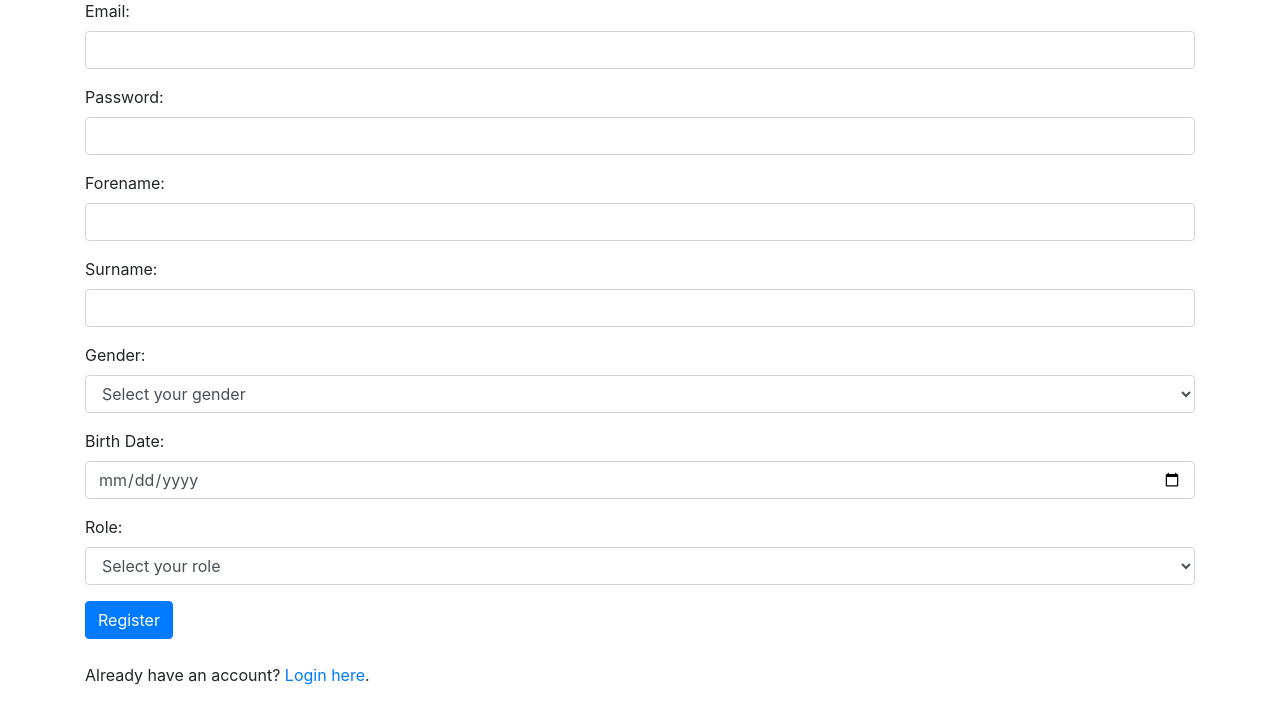
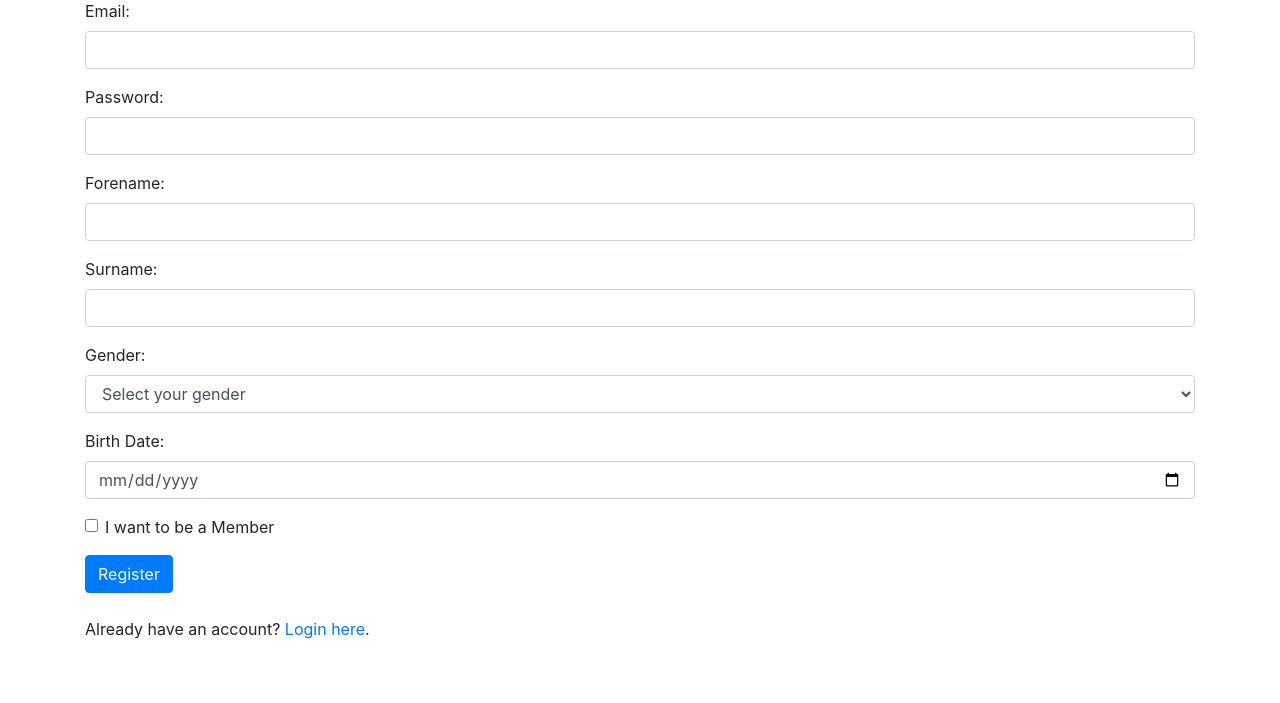
Before and after one commit to uygararas/pool_registration_system, a Flask app: page /register in a window 1280 px wide. Shown: the part 308-1011 px from the top of the page. After the commit the page ends 947 px from the top, so only its background shows below. Run offline with Flask 3, Linux system fonts and the light colour scheme; some libraries are stand-ins or nearby versions.

Commit message:
feat: add exit options for free session

```diff
--- a/app/app.py
+++ b/app/app.py
@@ -55,14 +55,19 @@ def index():
 
 @app.route('/register', methods=['GET', 'POST'])
 def register():
-    if request.method == 'POST' and all(k in request.form for k in ['email', 'password']):
+    if request.method == 'POST' and all(k in request.form for k in ['email', 'password', 'forename', 'surname', 'gender', 'birth_date']):
         email = request.form['email']
         password = request.form['password']
         forename = request.form['forename']
         surname = request.form['surname']
         gender = request.form['gender']
         birth_date = request.form['birth_date']
-        role = request.form['role']
+        is_member = 'is_member' in request.form
+
+        # Retrieve payment details if membership is selected
+        card_number = request.form.get('card_number')
+        expiry_date = request.form.get('expiry_date')
+        cvv = request.form.get('cvv')
 
         cursor = mysql.connection.cursor(MySQLdb.cursors.DictCursor)
 
@@ -73,74 +78,41 @@ def register():
             flash('Account already exists!', 'danger')
             return render_template('register.html')
         else:
-            # Insert into user table
-            cursor.execute('INSERT INTO user (email, password, forename, surname, gender, birth_date) VALUES (%s, %s, %s, %s, %s, %s)',
-                           (email, password, forename, surname, gender, birth_date))
-            mysql.connection.commit()
-
-            # Get the newly created user_id
-            cursor.execute('SELECT user_id FROM user WHERE email = %s', (email,))
-            user = cursor.fetchone()
-            user_id = user['user_id']
-
-            # Depending on role, insert into respective tables
-            if role == 'Employee':
-                salary = request.form.get('salary')
-                emp_date = request.form.get('emp_date')
-                cursor.execute('INSERT INTO employee (user_id, salary, emp_date) VALUES (%s, %s, %s)',
-                               (user_id, salary, emp_date))
+            try:
+                # Insert into user table
+                cursor.execute('INSERT INTO user (email, password, forename, surname, gender, birth_date) VALUES (%s, %s, %s, %s, %s, %s)',
+                               (email, password, forename, surname, gender, birth_date))
                 mysql.connection.commit()
 
-            elif role == 'PoolAdmin':
-                # PoolAdmin is a type of Employee
-                salary = request.form.get('salary')
-                emp_date = request.form.get('emp_date')
-                department = request.form.get('department')
-                cursor.execute('INSERT INTO employee (user_id, salary, emp_date) VALUES (%s, %s, %s)',
-                               (user_id, salary, emp_date))
-                cursor.execute('INSERT INTO pool_admin (user_id, department) VALUES (%s, %s)',
-                               (user_id, department))
+                # Get the newly created user_id
+                cursor.execute('SELECT user_id FROM user WHERE email = %s', (email,))
+                user = cursor.fetchone()
+                user_id = user['user_id']
+
+                # Insert into swimmer table with default swimming level
+                cursor.execute('INSERT INTO swimmer (user_id, swimming_level) VALUES (%s, %s)',
+                               (user_id, 'Beginner'))
                 mysql.connection.commit()
 
-            elif role == 'Lifeguard':
-                salary = request.form.get('salary')
-                emp_date = request.form.get('emp_date')
-                license_no = request.form.get('license_no')
-                cursor.execute('INSERT INTO employee (user_id, salary, emp_date) VALUES (%s, %s, %s)',
-                               (user_id, salary, emp_date))
-                cursor.execute('INSERT INTO lifeguard (user_id, license_no) VALUES (%s, %s)',
-                               (user_id, license_no))
-                mysql.connection.commit()
-
-            elif role == 'Coach':
-                salary = request.form.get('salary')
-                emp_date = request.form.get('emp_date')
-                rank = request.form.get('rank')
-                specialization = request.form.get('specialization')
-                cursor.execute('INSERT INTO employee (user_id, salary, emp_date) VALUES (%s, %s, %s)',
-                               (user_id, salary, emp_date))
-                cursor.execute('INSERT INTO coach (user_id, rank, specialization) VALUES (%s, %s, %s)',
-                               (user_id, rank, specialization))
-                mysql.connection.commit()
-
-            elif role == 'Swimmer':
-                swimming_level = request.form.get('swimming_level')
-                cursor.execute('INSERT INTO swimmer (user_id, swimming_level) VALUES (%s, %s)',
-                               (user_id, swimming_level))
-                mysql.connection.commit()
-
-            elif role == 'Member':
-                # Member is a type of Swimmer
-                swimming_level = request.form.get('swimming_level')
-                free_training_remaining = request.form.get('free_training_remaining', 0)
-                cursor.execute('INSERT INTO swimmer (user_id, swimming_level) VALUES (%s, %s)',
-                               (user_id, swimming_level))
-                cursor.execute('INSERT INTO member (user_id, free_training_remaining) VALUES (%s, %s)',
-                               (user_id, free_training_remaining))
-                mysql.connection.commit()
-
-            flash('You have successfully registered!', 'success')
-            return redirect(url_for('login'))
+                if is_member:
+
+                    # Insert into member table
+                    cursor.execute('INSERT INTO member (user_id, free_training_remaining) VALUES (%s, %s)',
+                                   (user_id, 5))  # Assign default free trainings
+                    mysql.connection.commit()
+
+                    flash('You have successfully registered as a swimmer and become a member!', 'success')
+                else:
+                    flash('You have successfully registered as a swimmer!', 'success')
+
+                return redirect(url_for('login'))
+
+            except Exception as e:
+                mysql.connection.rollback()
+                flash(f'An error occurred during registration: {str(e)}', 'danger')
+                return render_template('register.html')
+            finally:
+                cursor.close()
     return render_template('register.html')
 
 @app.route('/login', methods=['GET', 'POST'])
@@ -1072,6 +1044,62 @@ def swimmer_free_session():
         today = datetime.today().strftime('%Y-%m-%d')
         return render_template('swimmer_free_session.html', pools=pools, today=today)
 
+@app.route('/cancel_free_session/<int:session_id>', methods=['POST'])
+def cancel_free_session(session_id):
+    if 'loggedin' not in session or session.get('role') not in ['Member', 'Swimmer']:
+        flash('Unauthorized access!', 'danger')
+        return redirect(url_for('login'))
+
+    swimmer_id = session['user_id']
+    cursor = mysql.connection.cursor(MySQLdb.cursors.DictCursor)
+
+    try:
+        # Verify that the session is a free session and not completed
+        cursor.execute("""
+            SELECT fs.session_id, b.isCompleted
+            FROM freeSession fs
+            JOIN booking b ON fs.session_id = b.session_id
+            WHERE fs.session_id = %s AND b.swimmer_id = %s
+        """, (session_id, swimmer_id))
+        session_info = cursor.fetchone()
+
+        if not session_info:
+            flash('Session not found or you are not enrolled in this free session.', 'danger')
+            return redirect(url_for('swimmer_homepage'))
+
+        if session_info['isCompleted']:
+            flash('Cannot cancel a session that has already been completed.', 'warning')
+            return redirect(url_for('swimmer_homepage'))
+
+        # Begin Transaction
+        # 1. Remove from booking
+        cursor.execute("""
+            DELETE FROM booking
+            WHERE swimmer_id = %s AND session_id = %s
+        """, (swimmer_id, session_id))
+
+        # 2. Remove from freeSession
+        cursor.execute("""
+            DELETE FROM freeSession
+            WHERE session_id = %s
+        """, (session_id,))
+
+        # 3. Remove from session
+        cursor.execute("""
+            DELETE FROM session
+            WHERE session_id = %s
+        """, (session_id,))
+
+        # Commit Transaction
+        mysql.connection.commit()
+        flash('Free session canceled successfully!', 'success')
+    except Exception as e:
+        mysql.connection.rollback()
+        flash(f'An error occurred while canceling the free session: {str(e)}', 'danger')
+    finally:
+        cursor.close()
+
+    return redirect(url_for('swimmer_homepage'))
 
 @app.route('/swimmer_one_to_one_trainings')
 def swimmer_one_to_one_trainings():
--- a/app/templates/register.html
+++ b/app/templates/register.html
@@ -1,4 +1,4 @@
-<!-- templates/register.html -->
+<!-- app/templates/register.html -->
 {% extends "base.html" %}
 
 {% block title %}Register{% endblock %}
@@ -43,97 +43,45 @@
         <input type="date" class="form-control" name="birth_date" required>
     </div>
 
-    <!-- Role Selection -->
-    <div class="form-group">
-        <label for="role">Role:</label>
-        <select class="form-control" name="role" id="role" required onchange="showRoleFields()">
-            <option value="" disabled selected>Select your role</option>
-            <option value="Employee">Employee</option>
-            <option value="PoolAdmin">Pool Admin</option>
-            <option value="Lifeguard">Lifeguard</option>
-            <option value="Coach">Coach</option>
-            <option value="Swimmer">Swimmer</option>
-            <option value="Member">Member</option>
-        </select>
+    <!-- Membership Checkbox -->
+    <div class="form-group form-check">
+        <input type="checkbox" class="form-check-input" id="is_member" name="is_member" onclick="togglePaymentFields()">
+        <label class="form-check-label" for="is_member">I want to be a Member</label>
     </div>
 
-    <!-- Dynamic Fields Based on Role -->
-    <div id="role-fields"></div>
+    <!-- Payment Information (Initially Hidden) -->
+    <div id="payment-info" style="display: none;">
+        <h4>Membership Payment Details</h4>
+        <div class="form-group">
+            <label for="card_number">Card Number:</label>
+            <input type="text" class="form-control" name="card_number" maxlength="16" pattern="\d{16}" placeholder="1234123412341234">
+        </div>
+        <div class="form-group">
+            <label for="expiry_date">Expiry Date:</label>
+            <input type="month" class="form-control" name="expiry_date">
+        </div>
+        <div class="form-group">
+            <label for="cvv">CVV:</label>
+            <input type="text" class="form-control" name="cvv" maxlength="3" pattern="\d{3}" placeholder="123">
+        </div>
+    </div>
 
     <button type="submit" class="btn btn-primary">Register</button>
 </form>
 <br>
 <p>Already have an account? <a href="{{ url_for('login') }}">Login here</a>.</p>
 
-<!-- JavaScript for dynamic role fields -->
+<!-- JavaScript to Toggle Payment Fields -->
 <script>
-function showRoleFields() {
-    var role = document.getElementById("role").value;
-    var roleFields = document.getElementById("role-fields");
-    roleFields.innerHTML = ""; // Clear previous fields
-
-    if (role === "Employee" || role === "PoolAdmin" || role === "Lifeguard" || role === "Coach") {
-        // Common fields for employees
-        roleFields.innerHTML += `
-            <div class="form-group">
-                <label for="salary">Salary:</label>
-                <input type="number" step="0.01" class="form-control" name="salary" required>
-            </div>
-            <div class="form-group">
-                <label for="emp_date">Employment Date:</label>
-                <input type="date" class="form-control" name="emp_date" required>
-            </div>
-        `;
-    }
-
-    if (role === "PoolAdmin") {
-        roleFields.innerHTML += `
-            <div class="form-group">
-                <label for="department">Department:</label>
-                <input type="text" class="form-control" name="department" required>
-            </div>
-        `;
-    }
-
-    if (role === "Lifeguard") {
-        roleFields.innerHTML += `
-            <div class="form-group">
-                <label for="license_no">License Number:</label>
-                <input type="text" class="form-control" name="license_no" required>
-            </div>
-        `;
-    }
-
-    if (role === "Coach") {
-        roleFields.innerHTML += `
-            <div class="form-group">
-                <label for="rank">Rank:</label>
-                <input type="text" class="form-control" name="rank" required>
-            </div>
-            <div class="form-group">
-                <label for="specialization">Specialization:</label>
-                <input type="text" class="form-control" name="specialization">
-            </div>
-        `;
-    }
-
-    if (role === "Swimmer" || role === "Member") {
-        roleFields.innerHTML += `
-            <div class="form-group">
-                <label for="swimming_level">Swimming Level:</label>
-                <input type="text" class="form-control" name="swimming_level" required>
-            </div>
-        `;
-    }
-
-    if (role === "Member") {
-        roleFields.innerHTML += `
-            <div class="form-group">
-                <label for="free_training_remaining">Free Training Remaining:</label>
-                <input type="number" class="form-control" name="free_training_remaining" value="0" min="0">
-            </div>
-        `;
+function togglePaymentFields() {
+    var isMember = document.getElementById("is_member").checked;
+    var paymentInfo = document.getElementById("payment-info");
+    if (isMember) {
+        paymentInfo.style.display = "block";
+    } else {
+        paymentInfo.style.display = "none";
     }
 }
 </script>
+
 {% endblock %}
```
Also changed, not shown: app/templates/swimmer_free_session.html (+31 -1 lines), app/templates/swimmer_homepage.html (+12 -0 lines), app/templates/swimmer_one_to_one_training.html (deleted, +0 -11 lines).
